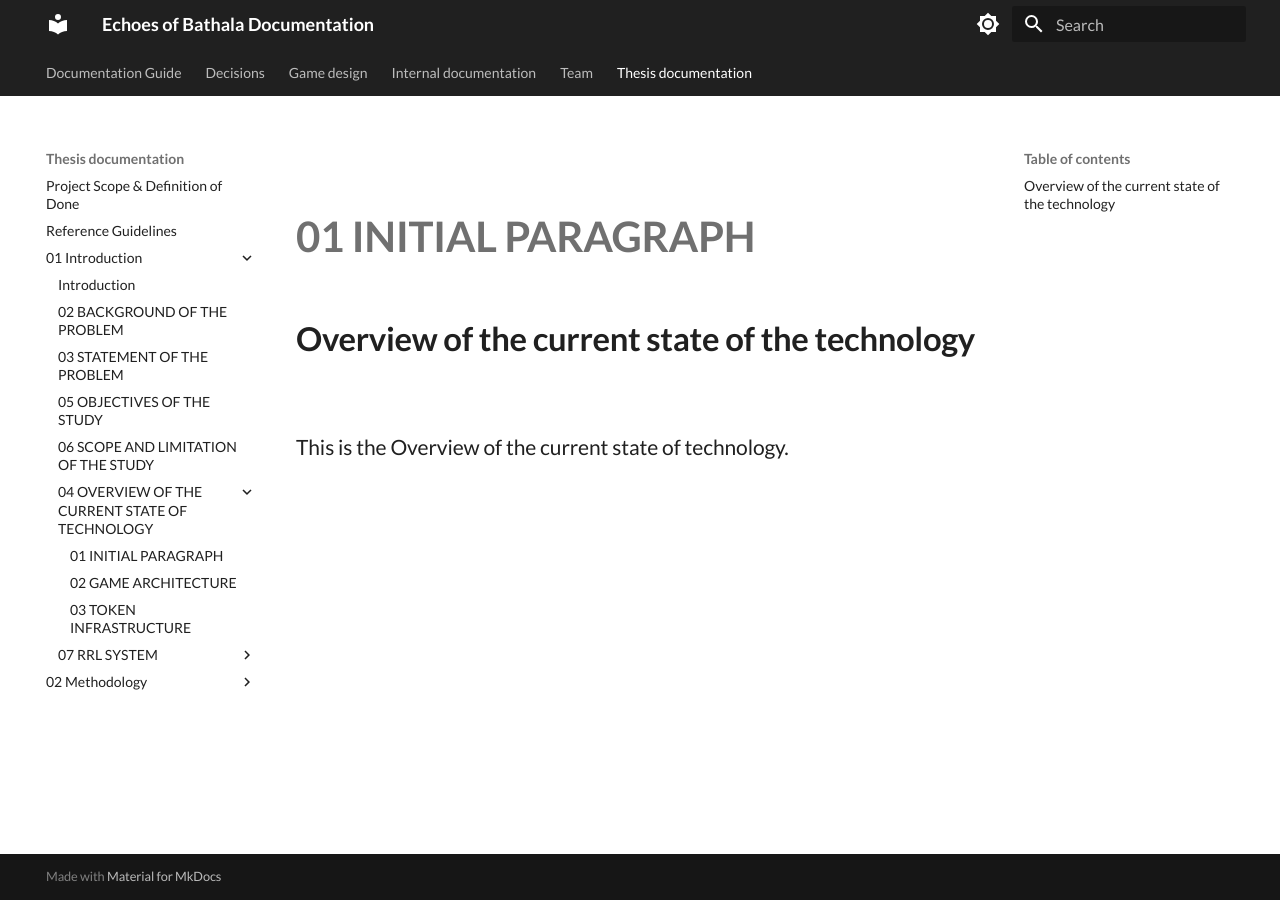
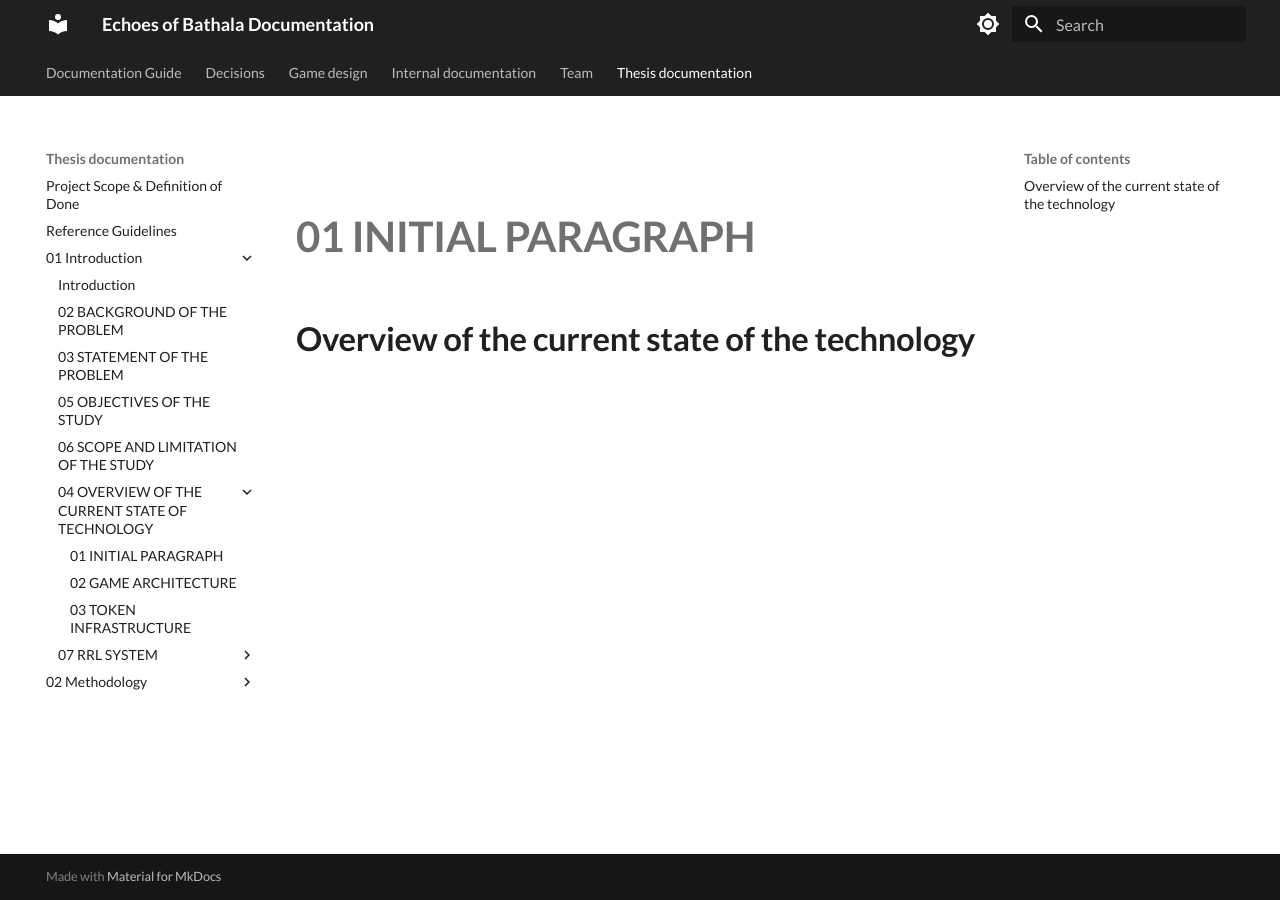
Before and after one commit to Markism-JA/Echoes-of-Bathala, an MkDocs documentation site: the page built from docs/thesis_documentation/01_Introduction/04_OVERVIEW_OF_THE_CURRENT_STATE_OF_TECHNOLOGY/01_INITIAL_PARAGRAPH.md, in a window 1280 px wide. Built offline with MkDocs 1.6.1 and Material for MkDocs 9.7.7, drawn with Linux system fonts in a browser that asks for light colours.

Commit message:
thesis: remove initial paragraph in overview of technology

```diff
--- a/docs/thesis_documentation/01_Introduction/04_OVERVIEW_OF_THE_CURRENT_STATE_OF_TECHNOLOGY/01_INITIAL_PARAGRAPH.md
+++ b/docs/thesis_documentation/01_Introduction/04_OVERVIEW_OF_THE_CURRENT_STATE_OF_TECHNOLOGY/01_INITIAL_PARAGRAPH.md
@@ -1,3 +1 @@
 ## Overview of the current state of the technology
-
-This is the Overview of the current state of technology.
```
